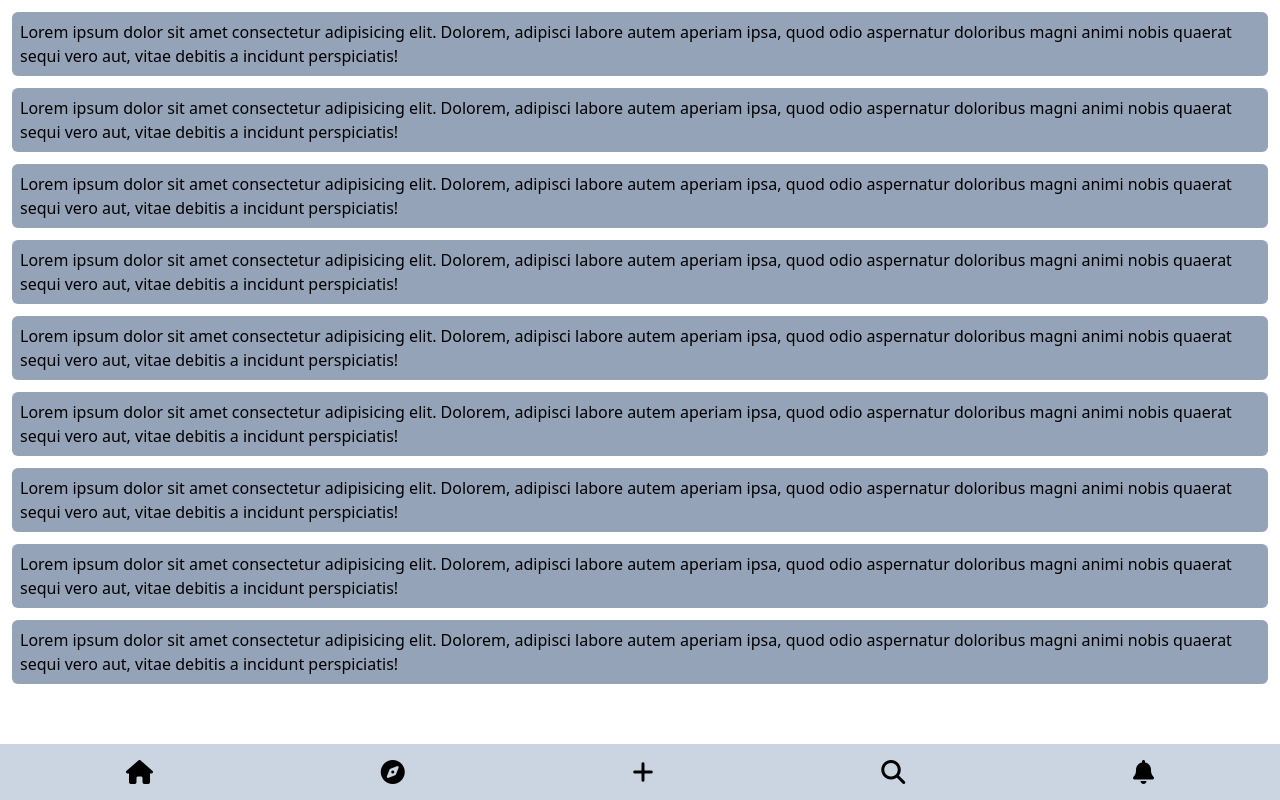
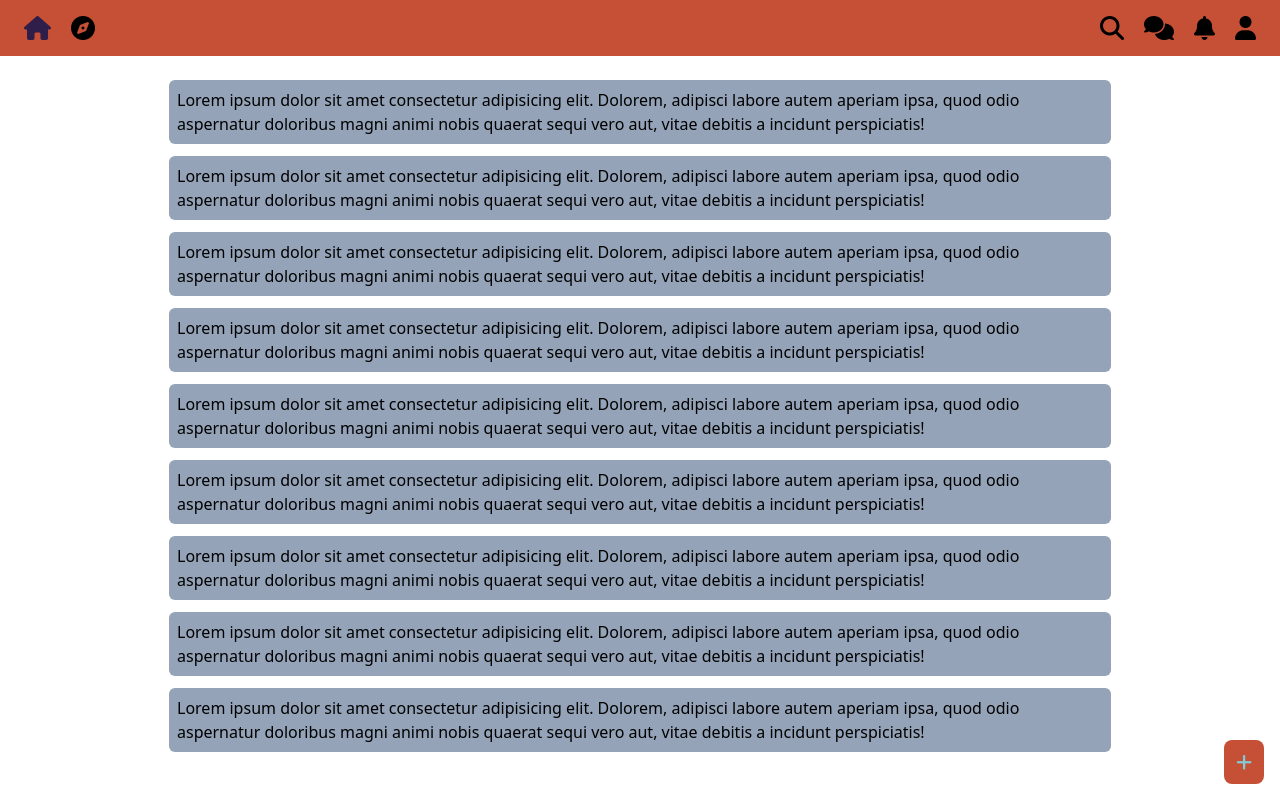
Before and after one commit to Tupiet-Classe/M12-base, a plain HTML site: page index.html in a window 1280 px wide. Drawn offline with nearby package versions, Linux system fonts and the light colour scheme.

Commit message:
Base creada + versió amb proves dels colors

```diff
--- a/index.html
+++ b/index.html
@@ -8,14 +8,60 @@
 
     <link rel="stylesheet" href="https://cdnjs.cloudflare.com/ajax/libs/font-awesome/6.2.0/css/all.min.css" integrity="sha512-xh6O/CkQoPOWDdYTDqeRdPCVd1SpvCA9XXcUnZS2FmJNp1coAFzvtCN9BmamE+4aHK8yyUHUSCcJHgXloTyT2A==" crossorigin="anonymous" referrerpolicy="no-referrer" />
     <script src="https://cdn.tailwindcss.com"></script>
+
+    <style>
+        :root {
+            --red: rgb(198, 80, 54);
+            --cyan: rgb(130, 203, 212);
+            --purple: rgb(48, 30, 74);
+        }
+
+        .text-red {
+            color: var(--red);
+        }
+        .text-cyan {
+            color: var(--cyan);
+        }
+        .text-purple {
+            color: var(--purple);
+        }
+
+        .bg-red {
+            background: var(--red);
+        }
+        .bg-cyan {
+            background: var(--cyan);
+        }
+        .bg-purple {
+            background: var(--purple);
+        }
+    </style>
 </head>
 <body class="flex flex-col h-screen max-h-screen">
-    <header class="flex justify-between md:hidden mt-3 mx-5">
+    <header class="flex justify-between sm:hidden mt-3 mx-3">
         <button class="bg-slate-200 rounded-full w-12"><i class="fa fa-user p-2 text-2xl text-morado"></i></button>
         <button class="bg-slate-200 rounded-full w-12"><i class="fa fa-comments p-2 text-2xl text-morado"></i></button>
     </header>
 
-    <main class="h-full p-3 flex flex-col gap-3 overflow-scroll">
+    <header class="hidden justify-between bg-red p-3 sm:flex">
+        <div class="flex gap-x-5 ml-3">
+            <button class=""><i class="fa fa-house text-2xl text-purple"></i></button>
+            <button class=""><i class="fa fa-compass text-2xl"></i></button>
+        </div>
+
+        <div class="flex gap-x-5 mr-3">
+            <button class=""><i class="fa fa-search text-2xl"></i></button>
+            <button class=""><i class="fa fa-comments text-2xl"></i></button>
+            <button class=""><i class="fa fa-bell text-2xl"></i></button>
+            <button class=""><i class="fa fa-user text-2xl"></i></button>
+        </div>
+    </header>
+
+    <main class="h-full p-3 flex flex-col items-center gap-3 overflow-scroll">
+        <div class="posts sm:w-3/4 flex flex-col gap-3 overflow-scroll">
+            <div class="post">
+                <header></header>
+            </div>
             <div class="post bg-slate-400 rounded-md p-2">
                 Lorem ipsum dolor sit amet consectetur adipisicing elit. Dolorem, adipisci labore autem aperiam ipsa, quod odio aspernatur doloribus magni animi nobis quaerat sequi vero aut, vitae debitis a incidunt perspiciatis!
             </div>
@@ -43,14 +89,17 @@
             <div class="post bg-slate-400 rounded-md p-2">
                 Lorem ipsum dolor sit amet consectetur adipisicing elit. Dolorem, adipisci labore autem aperiam ipsa, quod odio aspernatur doloribus magni animi nobis quaerat sequi vero aut, vitae debitis a incidunt perspiciatis!
             </div>
+        </div>
     </main>
 
-    <footer class="flex justify-around bg-slate-300 p-3">
+    <footer class="flex justify-around bg-slate-300 p-3 sm:hidden">
         <button class=""><i class="fa fa-house text-2xl"></i></button>
         <button class=""><i class="fa fa-compass text-2xl"></i></button>
         <button class=""><i class="fa fa-add text-2xl"></i></button>
         <button class=""><i class="fa fa-search text-2xl"></i></button>
         <button class=""><i class="fa fa-bell text-2xl"></i></button>
     </footer>
+
+    <button class="hidden sm:block absolute bottom-0 right-0 p-3 bg-red rounded-lg px-3 py-2 m-4 text-lg"><i class="fa fa-add text-cyan"></i></button>
 </body>
 </html>
```
Lines whose indentation alone changed are shown as unchanged.
